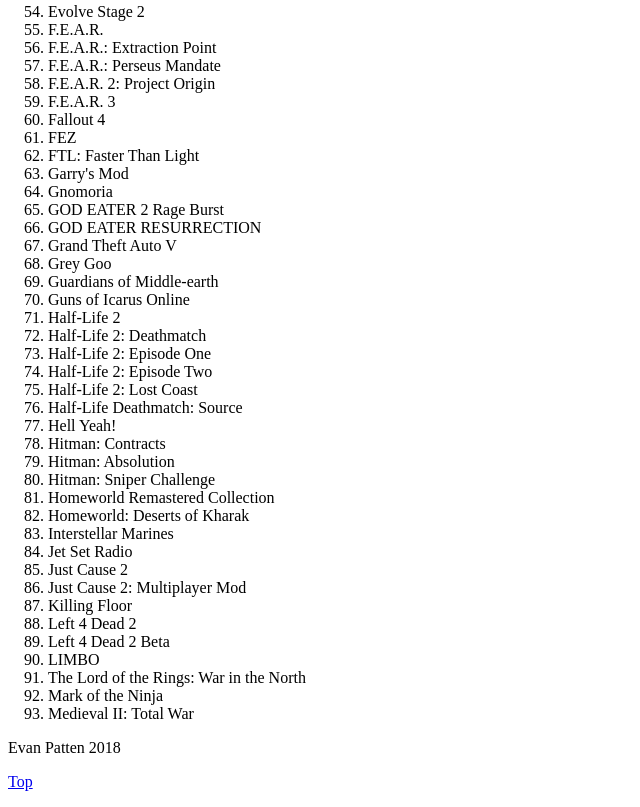
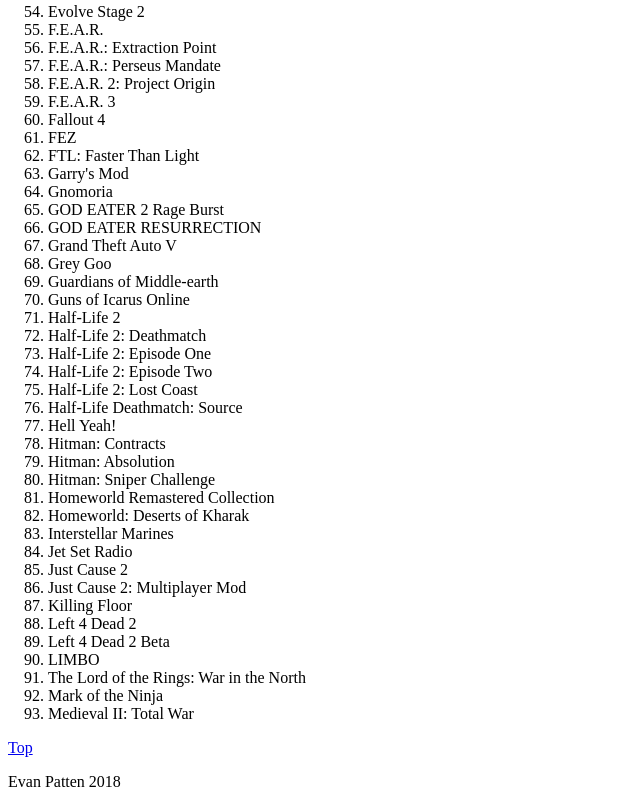
Before and after one commit to LegendVictorious/WebAPIAssignment, a website: page src/index.html in a window 1280 px wide. Shown: the part 1063-1870 px from the top of the page, without its empty margins (0-640 px from the left). Drawn offline with Linux system fonts and the light colour scheme.

Commit message:
Back to top fixed

```diff
--- a/src/index.html
+++ b/src/index.html
@@ -119,19 +119,19 @@
 				<li>Mark of the Ninja </li>
 				<li>Medieval II: Total War </li>
 			</ol>
+		</div>
+		<!-- Back To Top -->
+        <div>
+            <a href="#nav">Top</a>
         </div>
         <!--========== END PAGE LAYOUT ==========-->
 
         <!--========== FOOTER ==========-->
-        <footer class="footer">
-            <div >
-                <div id="copyright">
-                    <p>Evan Patten 2018</p>
-                </div>
+        <footer>
+            <div id="copyright">
+                <p>Evan Patten 2018</p>
             </div>
         </footer>
-		<!-- Back To Top -->
-        <a href="#top">Top</a>
 		<!--========== END FOOTER ==========-->
     </body>
     <!-- END BODY -->
```
Also changed, not shown: src/addToList.html (+8 -8 lines), src/login.html (+7 -7 lines), src/template.html (+7 -7 lines).
